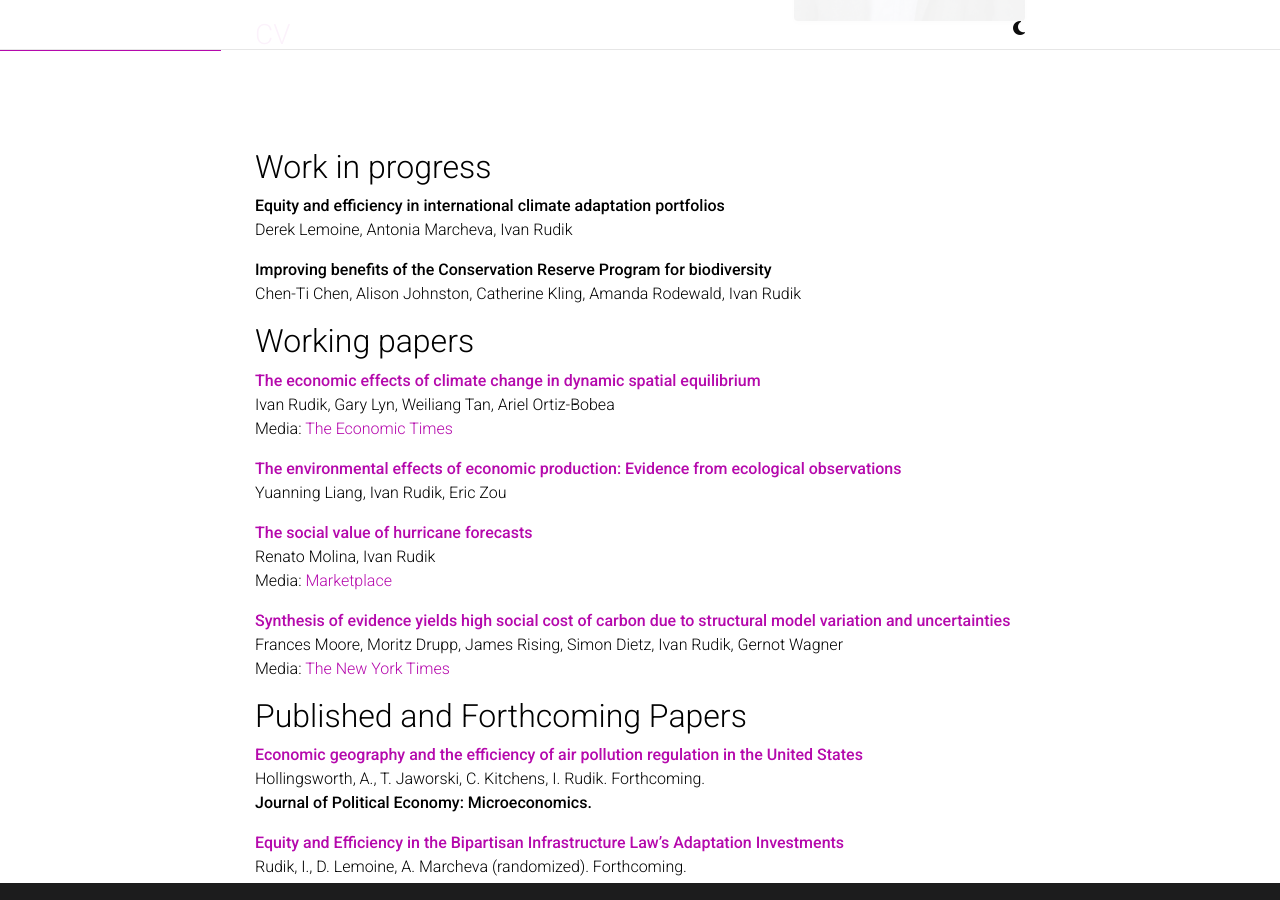
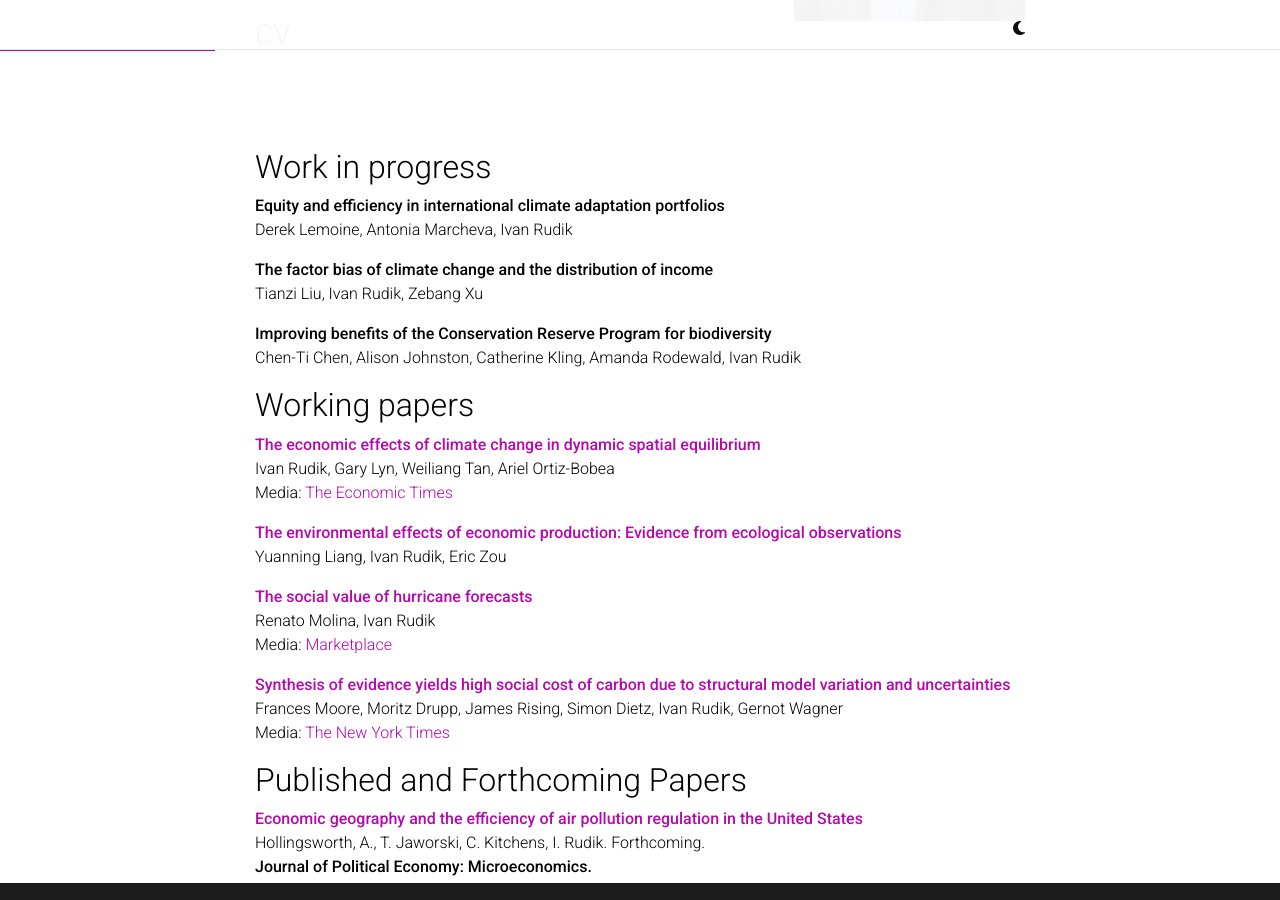
Before and after one commit to irudik/irudik.github.io, a Jekyll site: the page built from _pages/about.md, in a window 1280 px wide and 900 px high, scrolled down 366 px. Built offline with Jekyll 4.4.1, drawn with Linux system fonts in a browser that asks for light colours; comment, search, counter and statistics services are not loaded; a style sheet for code colours, icons or effects is not loaded.

Commit message:
bias paper

```diff
--- a/_pages/about.md
+++ b/_pages/about.md
@@ -41,6 +41,9 @@ CESifo Research Network Affiliate
 
 **Equity and efficiency in international climate adaptation portfolios**
 Derek Lemoine, Antonia Marcheva, Ivan Rudik
+
+**The factor bias of climate change and the distribution of income**
+Tianzi Liu, Ivan Rudik, Zebang Xu
 
 **Improving benefits of the Conservation Reserve Program for biodiversity**
 Chen-Ti Chen, Alison Johnston, Catherine Kling, Amanda Rodewald, Ivan Rudik
```
Also changed, not shown: 10 other files.
